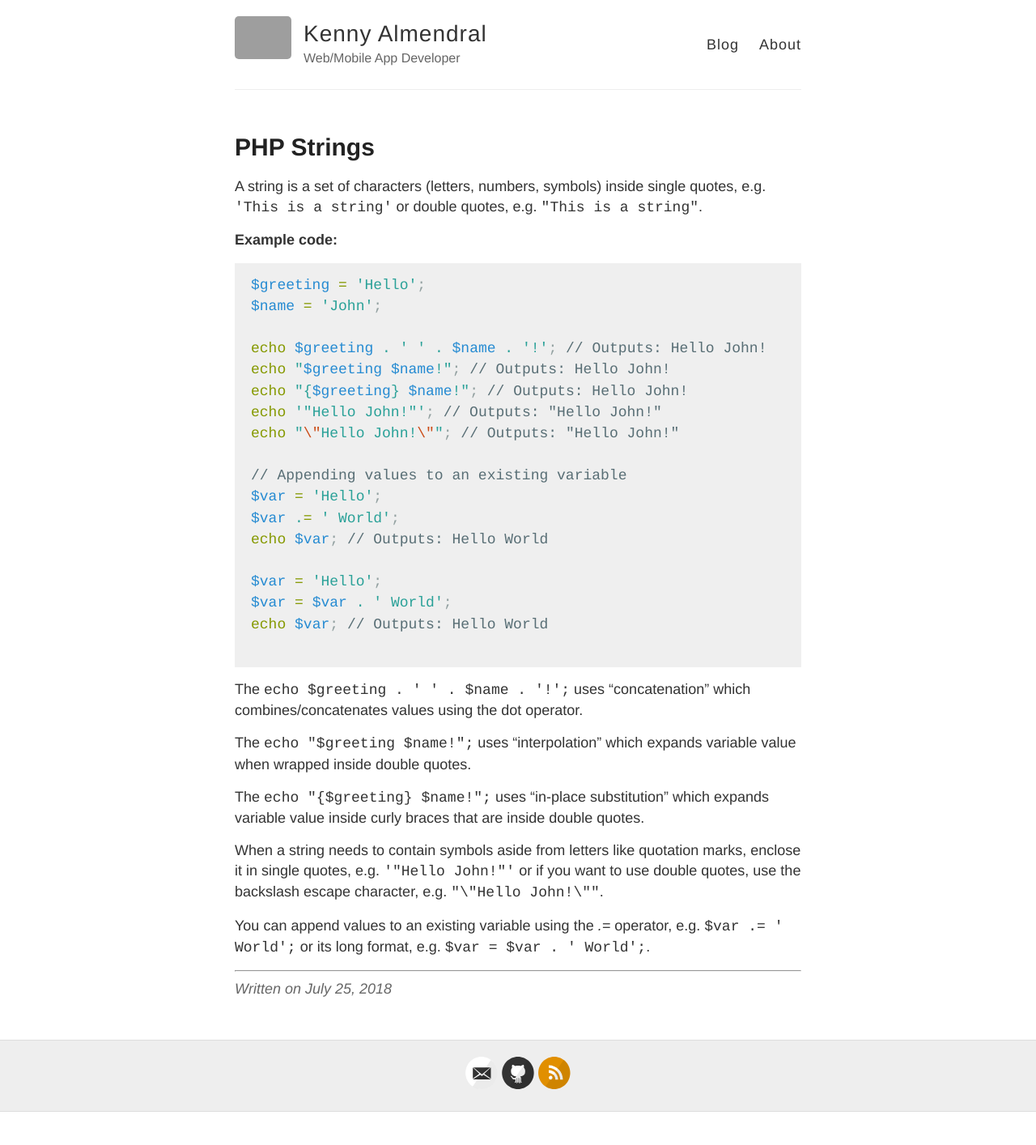
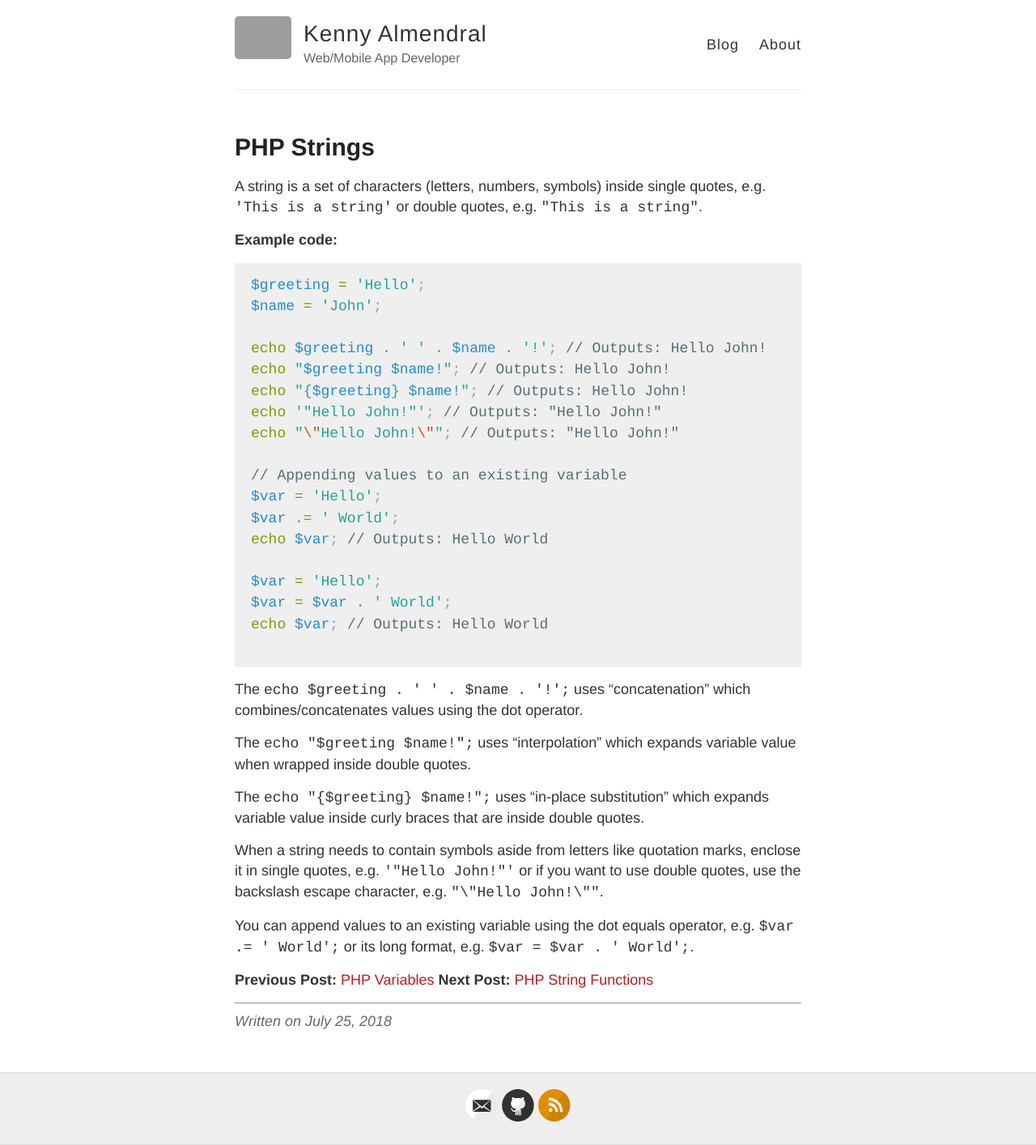
Before and after one commit to kennyalmendral/kennyalmendral.github.io, a Jekyll site: the page built from _posts/2018-07-25-php-strings.md, in a window 1280 px wide. Shown: the whole page at 81% size. Built offline with Jekyll 4.4.1, drawn with Linux system fonts in a browser that asks for light colours; before the commit the page ends 1373 px from its top, so only the background shows below that; grey boxes are pictures that could not be loaded.

Commit message:
Update 2018-07-25-php-strings.md

```diff
--- a/_posts/2018-07-25-php-strings.md
+++ b/_posts/2018-07-25-php-strings.md
@@ -36,6 +36,9 @@ The `echo "{$greeting} $name!";` uses "in-place substitution" which expands vari
 
 When a string needs to contain symbols aside from letters like quotation marks, enclose it in single quotes, e.g. `'"Hello John!"'` or if you want to use double quotes, use the backslash escape character, e.g. `"\"Hello John!\""`.
 
-You can append values to an existing variable using the *.=* operator, e.g. `$var .= ' World';` or its long format, e.g. `$var = $var . ' World';`.
+You can append values to an existing variable using the dot equals operator, e.g. `$var .= ' World';` or its long format, e.g. `$var = $var . ' World';`.
+
+**Previous Post:** [PHP Variables](https://kennyalmendral.github.io/php-variables/)
+**Next Post:** [PHP String Functions](https://kennyalmendral.github.io/php-string-functions/)
 
 ---
```
